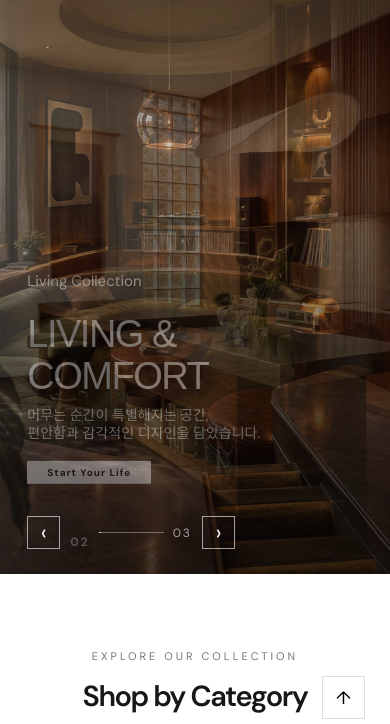
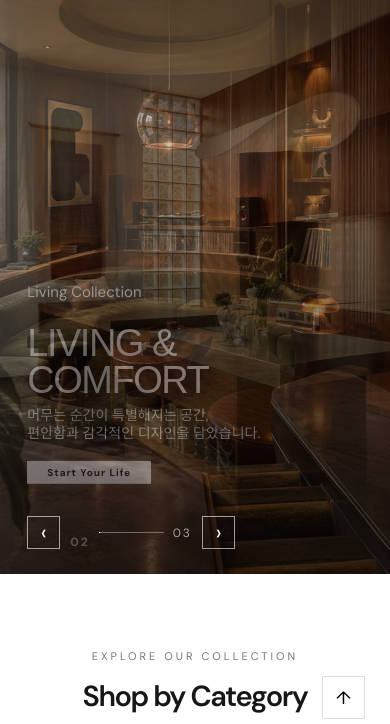
Before and after one commit to kikipoon20/walnord, a plain HTML site: page index.html in a window 390 px wide. Shown: the part 100-824 px from the top of the page. Drawn offline with Linux system fonts and the light colour scheme; a web font is replaced by a local one.

Commit message:
Update index.html

```diff
--- a/index.html
+++ b/index.html
@@ -350,7 +350,7 @@ footer{background:#f7f7f7;padding:75px 5% 35px}
   }
   .hero-content .eyebrow{font-size:15px}
   .hero-content h1{
-    font-size:38px;letter-spacing:-1.5px;margin:8px 0;line-height: 1.1;
+    font-size:38px;letter-spacing:-1.5px;margin:8px 0;line-height: 0.95;
   }
   .hero-content p{font-size:14px}
   .light-button{padding:5px 20px; margin-bottom:10px; font-size:10px;}
```
